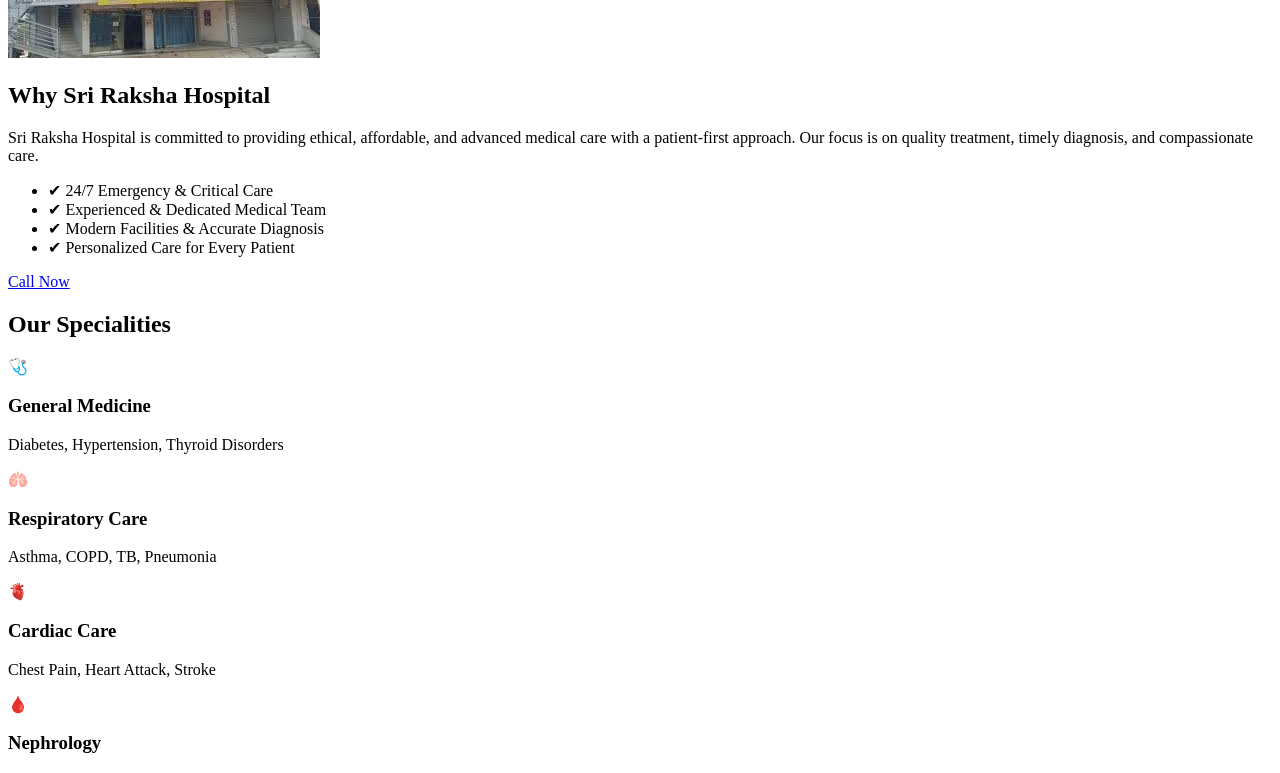
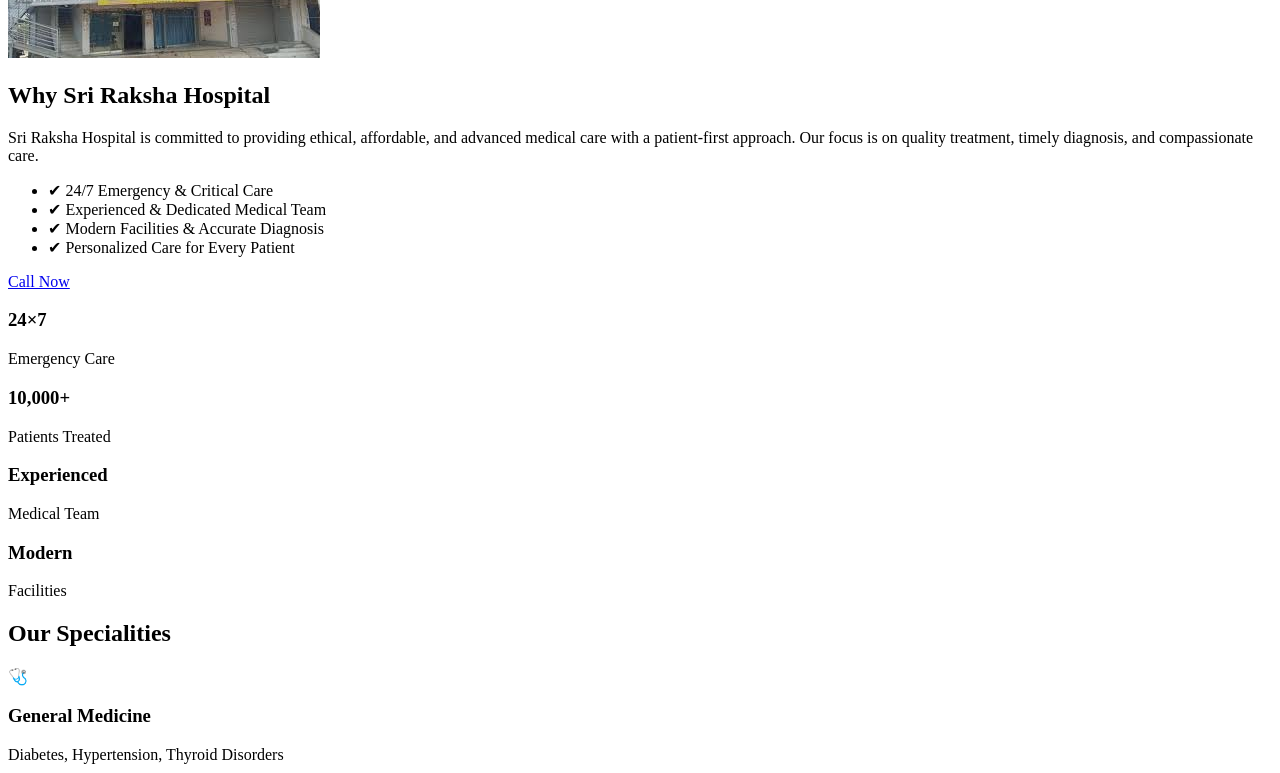
Before and after one commit to dinu1006/sriraksha-hospital, a Next.js app: page / in a window 1280 px wide. Shown: the part 367-1140 px from the top of the page. Built offline with nearby package versions, Linux system fonts and the light colour scheme.

Commit message:
Update page.jsx

```diff
--- a/app/page.jsx
+++ b/app/page.jsx
@@ -56,6 +56,32 @@
       <a href="tel:+919701599982" className="why-btn">
         Call Now
       </a>
+    </div>
+
+  </div>
+</section>
+{/* ================= TRUST STRIP ================= */}
+<section className="trust-strip">
+  <div className="trust-container" data-animate>
+
+    <div className="trust-item">
+      <h3>24×7</h3>
+      <p>Emergency Care</p>
+    </div>
+
+    <div className="trust-item">
+      <h3>10,000+</h3>
+      <p>Patients Treated</p>
+    </div>
+
+    <div className="trust-item">
+      <h3>Experienced</h3>
+      <p>Medical Team</p>
+    </div>
+
+    <div className="trust-item">
+      <h3>Modern</h3>
+      <p>Facilities</p>
     </div>
 
   </div>
```
